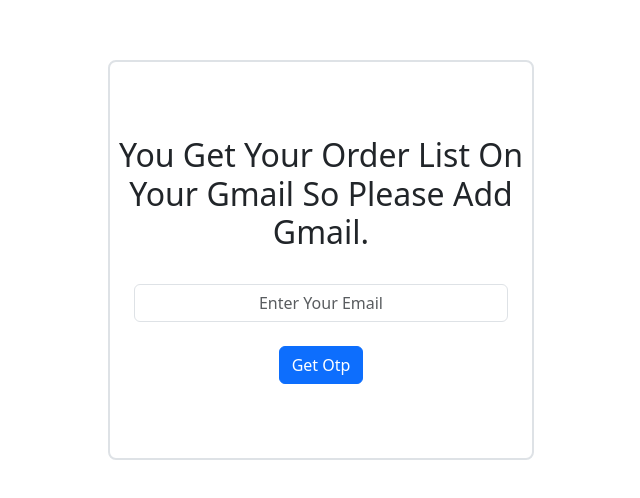
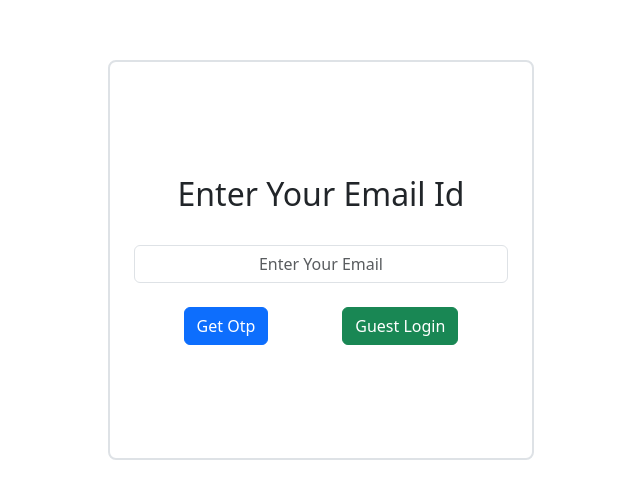
Before and after one commit to Akash-kokate17/foodmenufrontend, a React (Create React App) app: page / in a window 1280 px wide. Shown: the part 140-638 px from the top of the page, without its empty margins (319-959 px from the left). Built offline with nearby package versions, Linux system fonts and the light colour scheme.

Commit message:
guest login button added

```diff
--- a/src/features/foodMenu/userEmail/UserEmail.js
+++ b/src/features/foodMenu/userEmail/UserEmail.js
@@ -1,5 +1,5 @@
 import React, { useRef, useState } from "react";
-import { useNavigate } from "react-router-dom";
+import { Link, useNavigate } from "react-router-dom";
 import Swal from "sweetalert2";
 import { sendOtpMail } from "../FoodMenuApi";
 
@@ -26,9 +26,9 @@
       try {
         setFlag(false);
         emailRef.current.value = "";
-        let userGmail = sessionStorage.getItem("email")
-        console.log("userGmail",userGmail)
-        await sendOtpMail(otp,userGmail);
+        let userGmail = sessionStorage.getItem("email");
+        console.log("userGmail", userGmail);
+        await sendOtpMail(otp, userGmail);
       } catch (error) {
         Swal.fire("error to send mail");
       }
@@ -40,8 +40,8 @@
   const verifyOtp = async () => {
     console.log("working");
     let userOtp = otpRef.current.value;
-    if(userOtp === ""){
-    return  Swal.fire("Plz Fill the Otp")
+    if (userOtp === "") {
+      return Swal.fire("Plz Fill the Otp");
     }
     if (parseInt(userOtp) === parseInt(otp)) {
       navigate("/vegNonVegMenu");
@@ -54,19 +54,19 @@
         confirmButtonColor: "#3085d6",
         cancelButtonColor: "#d33",
         confirmButtonText: "Yes, create otp again!",
-      }).then(async(result) => {
+      }).then(async (result) => {
         if (result.isConfirmed) {
           let genarateOtpAgain = generateOTP();
           setOtp(genarateOtpAgain);
-          console.log(genarateOtpAgain,"newOtp")
+          console.log(genarateOtpAgain, "newOtp");
           Swal.fire({
             title: "successful",
             text: "New Otp Send Successfully",
             icon: "success",
           });
-          let userGmail = sessionStorage.getItem("email")
-          console.log("userGmail",userGmail)
-          await sendOtpMail(genarateOtpAgain,userGmail);
+          let userGmail = sessionStorage.getItem("email");
+          console.log("userGmail", userGmail);
+          await sendOtpMail(genarateOtpAgain, userGmail);
         }
       });
     }
@@ -74,11 +74,9 @@
   return (
     <div className="d-flex flex-column flex-wrap justify-content-center align-items-center w-100 vh-100">
       {flag ? (
-        <div className="border border-2 col-sm-3 col-md-4 h-50 d-flex align-items-center rounded rounded-3">
+        <div className="border border-2 col-sm-6 col-md-6 col-lg-4 h-50 d-flex align-items-center rounded rounded-3">
           <div className="w-100">
-            <h2 className="text-center">
-              You Get Your Order List On Your Gmail So Please Add Gmail.
-            </h2>
+            <h2 className="text-center">Enter Your Email Id</h2>
             <div className="d-flex align-items-center justify-content-center">
               <input
                 ref={emailRef}
@@ -87,10 +85,13 @@
                 placeholder="Enter Your Email"
               />
             </div>
-            <div className="text-center">
+            <div className="text-center d-flex flex-wrap justify-content-evenly">
               <button className="btn btn-primary" onClick={storeGmail}>
-              Get Otp
+                Get Otp
               </button>
+              <Link to="/vegNonVegMenu">
+                <button className="btn btn-success">Guest Login</button>
+              </Link>
             </div>
           </div>
         </div>
```
